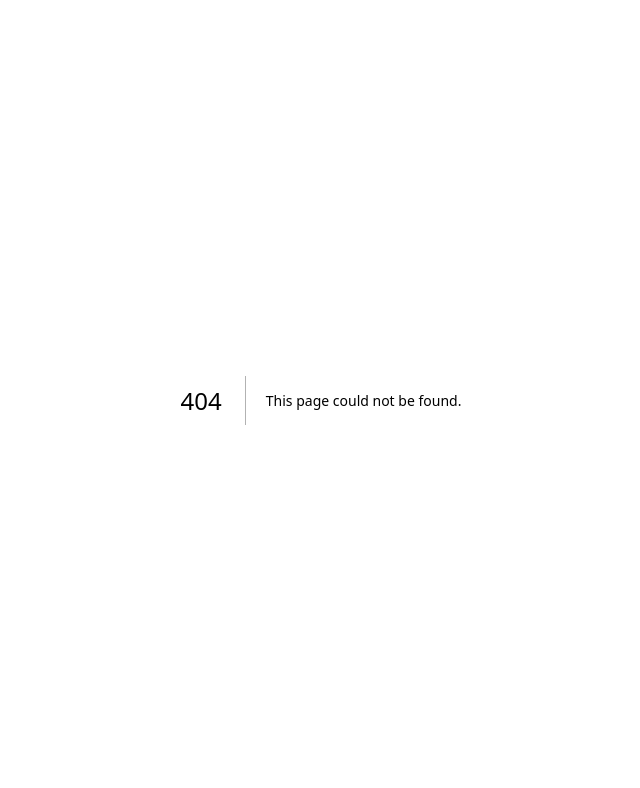
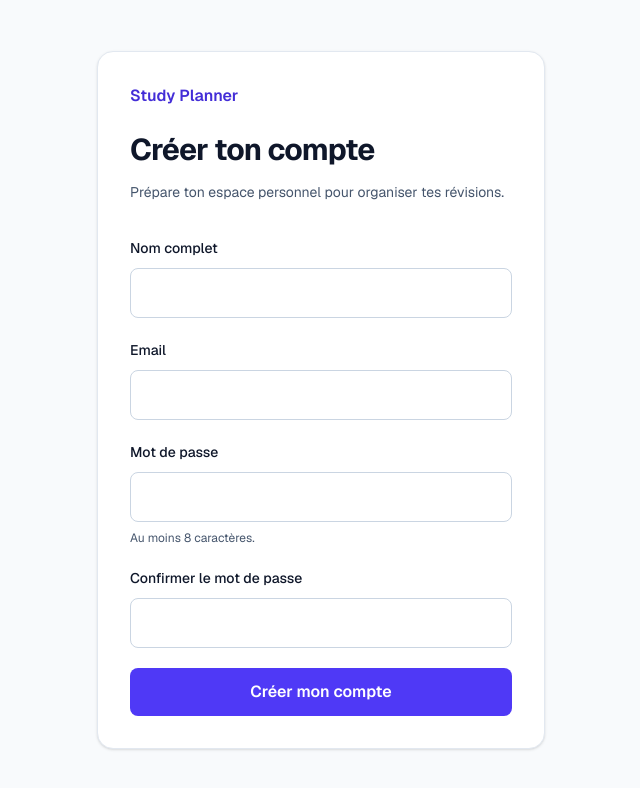
Before and after one commit to steveyambo/study_planner, a Next.js app: page /register in a window 1280 px wide. Before the commit this address had no page. Shown: the top 788 px of the page, without its empty margins (319-959 px from the left). Built offline with nearby package versions, Linux system fonts and the light colour scheme.

Commit message:
feat: add registration form and email confirmation callback

```diff
--- /dev/null
+++ b/src/app/auth/callback/route.ts
@@ -0,0 +1,22 @@
+import { NextResponse, type NextRequest } from "next/server";
+import { createClient } from "@/lib/supabase/server";
+
+export async function GET(request: NextRequest) {
+  const code = request.nextUrl.searchParams.get("code");
+  const flowId = request.nextUrl.searchParams.get("sb_flow_id");
+  if (code) {
+    const supabase = await createClient();
+    const { error } = await supabase.auth.exchangeCodeForSession(
+      code,
+      flowId ? { flowId } : undefined,
+    );
+    if (!error) {
+      const response = NextResponse.redirect(new URL("/dashboard", request.url));
+      response.headers.set("Cache-Control", "private, no-store");
+      return response;
+    }
+  }
+  const response = NextResponse.redirect(new URL("/register?confirmation=failed", request.url));
+  response.headers.set("Cache-Control", "private, no-store");
+  return response;
+}
--- a/src/app/page.tsx
+++ b/src/app/page.tsx
@@ -31,6 +31,12 @@ export default function Home() {
           </p>
         </div>
         <Link
+          href="/register"
+          className="mt-8 mr-4 inline-flex rounded-lg bg-indigo-600 px-5 py-3 font-semibold text-white hover:bg-indigo-700 focus-visible:outline-2 focus-visible:outline-offset-4 focus-visible:outline-indigo-600"
+        >
+          Créer mon compte
+        </Link>
+        <Link
           href="/dashboard"
           className="mt-8 inline-flex rounded-lg bg-indigo-600 px-5 py-3 font-semibold text-white hover:bg-indigo-700 focus-visible:outline-2 focus-visible:outline-offset-4 focus-visible:outline-indigo-600"
         >
--- /dev/null
+++ b/src/app/register/page.tsx
@@ -0,0 +1,21 @@
+import type { Metadata } from "next";
+import Link from "next/link";
+import { RegisterForm } from "@/components/auth/register-form";
+
+export const metadata: Metadata = { title: "Inscription | Study Planner" };
+
+export default async function RegisterPage({ searchParams }: {
+  searchParams: Promise<{ confirmation?: string | string[] }>;
+}) {
+  const params = await searchParams;
+  return (
+    <main className="flex min-h-screen items-center justify-center px-6 py-12">
+      <section className="w-full max-w-md rounded-2xl border border-slate-200 bg-white p-6 shadow-sm sm:p-8">
+        <Link href="/" className="font-semibold text-indigo-700">Study Planner</Link>
+        <h1 className="mt-6 text-3xl font-bold tracking-tight">Créer ton compte</h1>
+        <p className="mt-3 text-sm leading-6 text-slate-600">Prépare ton espace personnel pour organiser tes révisions.</p>
+        <RegisterForm confirmationFailed={params.confirmation === "failed"} />
+      </section>
+    </main>
+  );
+}
--- /dev/null
+++ b/src/components/auth/register-form.tsx
@@ -0,0 +1,102 @@
+"use client";
+
+import { useState, type FormEvent } from "react";
+import { useRouter } from "next/navigation";
+import { createClient } from "@/lib/supabase/client";
+
+export function RegisterForm({ confirmationFailed }: { confirmationFailed: boolean }) {
+  const router = useRouter();
+  const [pending, setPending] = useState(false);
+  const [error, setError] = useState(confirmationFailed
+    ? "Le lien de confirmation est invalide ou expiré. Ouvre le lien dans le navigateur utilisé pour ton inscription."
+    : "");
+  const [sent, setSent] = useState(false);
+
+  async function handleSubmit(event: FormEvent<HTMLFormElement>) {
+    event.preventDefault();
+    if (pending) return;
+    const form = event.currentTarget;
+    const fields = new FormData(form);
+    const name = String(fields.get("fullName") ?? "").trim();
+    const email = String(fields.get("email") ?? "").trim();
+    const password = String(fields.get("password") ?? "");
+    const confirmation = String(fields.get("confirmation") ?? "");
+    setError("");
+    if (!name || !email || password.length < 8) {
+      setError("Renseigne ton nom, ton email et un mot de passe d’au moins 8 caractères.");
+      return;
+    }
+    if (password !== confirmation) {
+      setError("Les deux mots de passe doivent être identiques.");
+      return;
+    }
+    setPending(true);
+    try {
+      const supabase = createClient();
+      const { data, error: signupError } = await supabase.auth.signUp({
+        email,
+        password,
+        options: {
+          data: { full_name: name },
+          emailRedirectTo: `${window.location.origin}/auth/callback`,
+        },
+      });
+      if (signupError) {
+        setError(signupError.status === 429
+          ? "Trop de demandes. Attends quelques minutes avant de réessayer."
+          : "L’inscription n’a pas abouti. Vérifie les informations et réessaie ; le mot de passe doit respecter les règles du projet.");
+        return;
+      }
+      form.reset();
+      if (data.session) {
+        router.replace("/dashboard");
+        router.refresh();
+      } else {
+        setSent(true);
+      }
+    } catch {
+      setError("Impossible de joindre le service d’inscription. Réessaie dans quelques instants.");
+    } finally {
+      setPending(false);
+    }
+  }
+
+  if (sent) {
+    return (
+      <div role="status" className="mt-6 rounded-xl bg-indigo-50 p-5 text-sm leading-7 text-indigo-950">
+        Si cette adresse peut être inscrite, tu recevras un email de confirmation.
+        Consulte aussi les courriers indésirables et ouvre le lien dans ce même navigateur.
+      </div>
+    );
+  }
+
+  const inputStyle = "mt-2 w-full rounded-lg border border-slate-300 bg-white px-3 py-3 text-slate-900 outline-none focus:border-indigo-600 focus:ring-2 focus:ring-indigo-100";
+  return (
+    <form onSubmit={handleSubmit} className="mt-8 space-y-5" aria-busy={pending}>
+      <fieldset disabled={pending} className="space-y-5 disabled:opacity-70">
+        <legend className="sr-only">Informations d’inscription</legend>
+        <div>
+          <label htmlFor="fullName" className="text-sm font-medium">Nom complet</label>
+          <input id="fullName" name="fullName" autoComplete="name" required maxLength={120} className={inputStyle} />
+        </div>
+        <div>
+          <label htmlFor="email" className="text-sm font-medium">Email</label>
+          <input id="email" name="email" type="email" autoComplete="email" required maxLength={254} className={inputStyle} />
+        </div>
+        <div>
+          <label htmlFor="password" className="text-sm font-medium">Mot de passe</label>
+          <input id="password" name="password" type="password" autoComplete="new-password" required minLength={8} aria-describedby="password-help" className={inputStyle} />
+          <p id="password-help" className="mt-2 text-xs text-slate-600">Au moins 8 caractères.</p>
+        </div>
+        <div>
+          <label htmlFor="confirmation" className="text-sm font-medium">Confirmer le mot de passe</label>
+          <input id="confirmation" name="confirmation" type="password" autoComplete="new-password" required minLength={8} className={inputStyle} />
+        </div>
+        {error && <p role="alert" className="rounded-lg bg-red-50 p-3 text-sm leading-6 text-red-800">{error}</p>}
+        <button type="submit" className="w-full rounded-lg bg-indigo-600 px-5 py-3 font-semibold text-white hover:bg-indigo-700 focus-visible:outline-2 focus-visible:outline-offset-4 focus-visible:outline-indigo-600">
+          {pending ? "Inscription en cours…" : "Créer mon compte"}
+        </button>
+      </fieldset>
+    </form>
+  );
+}
```
Also changed, not shown: 1 other file (tests, documents, lock files or other folders).
